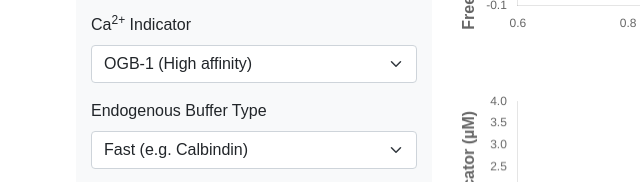
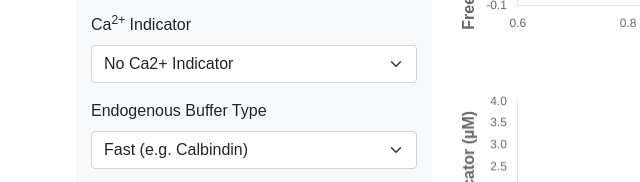
Before and after one commit to tomjensen2/Calcium-Simulator, a plain HTML site: page index.html in a window 1280 px wide. Shown: the part 612-794 px from the top of the page, 6-646 px from the left. Drawn offline with nearby package versions, Linux system fonts and the light colour scheme.

Commit message:
Update index.html

```diff
--- a/index.html
+++ b/index.html
@@ -100,8 +100,8 @@
         <div class="mb-3">
           <label for="dyeSelect" class="form-label">Ca<sup>2+</sup> Indicator</label>
           <select class="form-select" id="dyeSelect">
-            <option value="none" >No Ca<sup>2+</sup> Indicator</option>
-            <option value="ogb50" selected>OGB-1 (High affinity) </option>
+            <option value="none" selected>No Ca<sup>2+</sup> Indicator</option>
+            <option value="ogb50" ></option>OGB-1 (High affinity) </option>
             <option value="F4">Fluo-4 (mid affinity) </option>
             <option value="F5F">Fluo-4FF (low affinity)</option>
             <option value="GCs">GCaMP6s</option>
```
